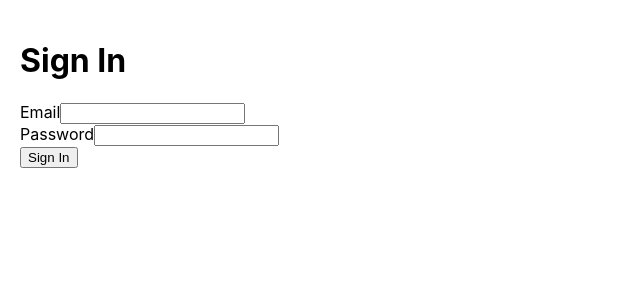
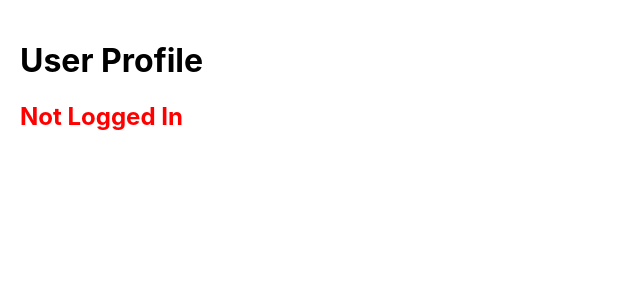
Before and after one commit to Teja3993/amazon-clone, a React (Create React App) app in the folder frontend/: page / in a window 1280 px wide. Shown: the top 300 px of the page, without its empty margins (0-640 px from the left). Built offline with nearby package versions, Linux system fonts and the light colour scheme.

Commit message:
AC-20: Created user profile dashboard UI

```diff
--- a/frontend/src/App.js
+++ b/frontend/src/App.js
@@ -1,12 +1,12 @@
 import React from 'react';
-import LoginScreen from './screens/LoginScreen';
-// import RegisterScreen from './screens/RegisterScreen'; // We hide this for now
+// import LoginScreen from './screens/LoginScreen';
+import ProfileScreen from './screens/ProfileScreen';
 
 function App() {
   return (
     <div className="App">
-      {/* We are testing Login now, so show LoginScreen */}
-      <LoginScreen />
+      {/* Test Profile Screen */}
+      <ProfileScreen />
     </div>
   );
 }
--- /dev/null
+++ b/frontend/src/screens/ProfileScreen.js
@@ -0,0 +1,60 @@
+import React, { useState, useEffect } from 'react';
+
+const ProfileScreen = () => {
+  const [name, setName] = useState('');
+  const [email, setEmail] = useState('');
+  const [message, setMessage] = useState(null);
+
+  useEffect(() => {
+    // 1. Get user info from storage
+    const userInfo = JSON.parse(localStorage.getItem('userInfo'));
+
+    if (!userInfo) {
+      setMessage('Not Logged In');
+      return;
+    }
+
+    // 2. Fetch Profile Data
+    const fetchProfile = async () => {
+      try {
+        const response = await fetch('/api/users/profile', {
+          method: 'GET',
+          headers: {
+            // CRITICAL: Send the token in the Authorization header
+            Authorization: `Bearer ${userInfo.token}`,
+          },
+        });
+
+        const data = await response.json();
+
+        if (response.ok) {
+          setName(data.name);
+          setEmail(data.email);
+        } else {
+          setMessage('Error fetching profile');
+        }
+      } catch (error) {
+        setMessage('Network Error');
+      }
+    };
+
+    fetchProfile();
+  }, []);
+
+  return (
+    <div style={{ padding: '20px' }}>
+      <h1>User Profile</h1>
+      {message ? (
+        <h2 style={{ color: 'red' }}>{message}</h2>
+      ) : (
+        <div>
+          <p><strong>Name:</strong> {name}</p>
+          <p><strong>Email:</strong> {email}</p>
+          <p><strong>Role:</strong> Customer</p>
+        </div>
+      )}
+    </div>
+  );
+};
+
+export default ProfileScreen;
```
